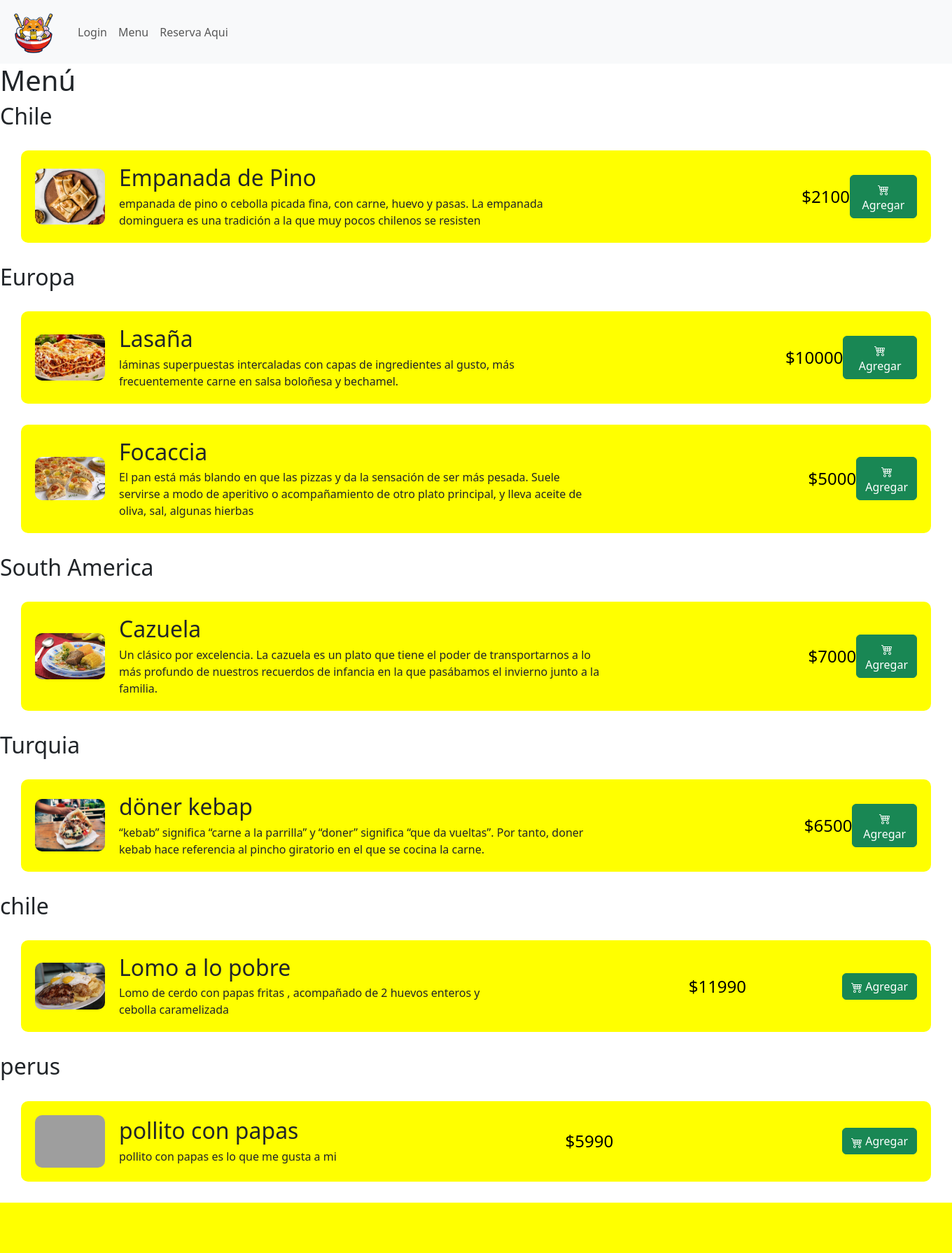
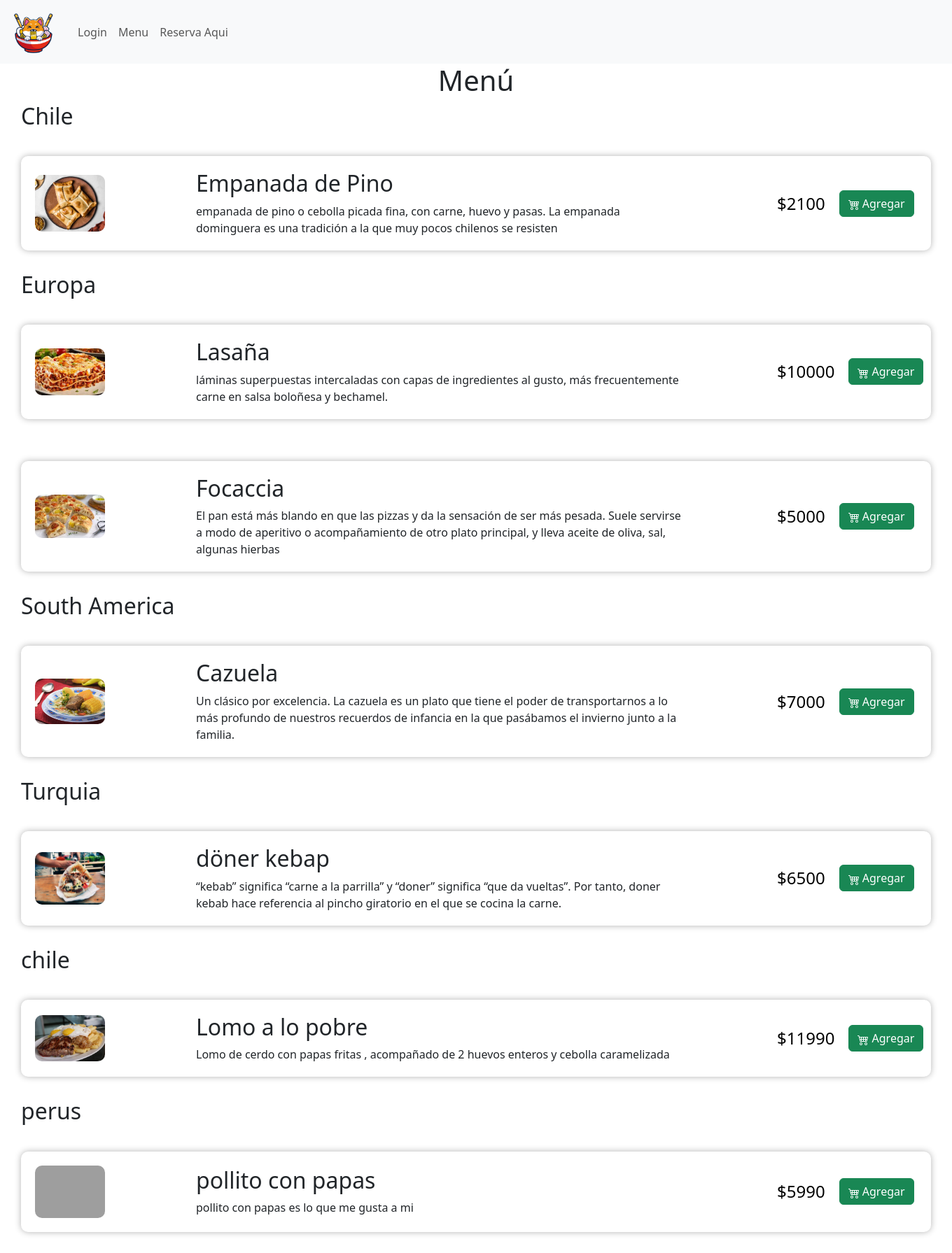
Before and after one commit to CloudxNess/Portafolio-de-titulo, a Django app: page /menupedidoonline in a window 1360 px wide. Shown: the whole page at 70% size. Before the commit the page ends 1719 px from the top, so only its background shows below. Run offline with Django 4.2, Linux system fonts and the light colour scheme; data comes from the database, SQL or seed files in the repository; some libraries are stand-ins or nearby versions; grey boxes are pictures that could not be loaded.

Commit message:
Update Menu y Menupedidoonline

```diff
--- a/WebGastronomicaApp/appweb/templates/Carrito/menupedidoonline.html
+++ b/WebGastronomicaApp/appweb/templates/Carrito/menupedidoonline.html
@@ -7,63 +7,27 @@
 <head>
     <meta charset="UTF-8">
     <meta name="viewport" content="width=device-width, initial-scale=1.0">
-    <title>Menú </title>
-    <style>
-        .menu-item {
-            display: flex;
-            align-items: center;
-            background-color: yellow;
-            margin: 30px;
-            padding: 20px;
-            width: 1300px;
-            border-radius: 10px;
-        }
-        .menu-item img {
-            width: 100px;
-            height: auto;
-            border-radius: 10px;
-            margin-right: 20px;
-        }
-        .menu-item div {
-            flex-grow: 1;
-        }
-        .menu-item h2 {
-            margin: 0;
-        }
-        .menu-item p {
-            margin: 5px 0 0;
-            max-width: 70%;
-            overflow: hidden;
-        }
-        .menu-item .price {
-            font-size: 1.5em;
-            color: black;
-        }
-    </style>
+    <title>Menú</title>
 </head>
 <body>
-    <div style="float:right;">
-
+    <div class="fixed-widget">
         {% if request.user.is_authenticated %}
             {% include "Carrito/widget.html" %}
         {% else %}
-
-
         {% endif %}
-
     </div>
-  <h1>Menú</h1>
+    <h1 style="text-align: center;">Menú</h1>
     {% for region, MenuP in platos_por_region.items %}
-
-    <h2>{{ region }}</h2>
+        <div class="menu-container">
+            <h2 class="region-title">{{ region }}</h2>
             {% for x in MenuP %}
-
                 <div class="menu-item">
                     <img src="{{ x.imagen.url }}">
-          <div>
+                    <div class="menu-info">
                         <h2>{{ x.Nombre }}</h2>
                         <p>{{ x.Descripcion }}</p>
                     </div>
+                    <div class="price-container">
                         <div class="price">${{ x.Costo }}</div>
                         <button type="button" class="btn btn-success">
                             <svg xmlns="http://www.w3.org/2000/svg" width="16" height="16" fill="currentColor" class="bi bi-cart4" viewBox="0 0 16 16">
@@ -72,9 +36,67 @@
                             Agregar
                         </button>
                     </div>
+                </div>
             {% endfor %}
+        </div>
     {% endfor %}
 </body>
 </html>
-
+<style>
+  .fixed-widget {
+      position: fixed;
+      top: 20px;
+      right: 20px;
+      z-index: 1000;
+      margin-top: 5%;
+  }
+  .menu-container {
+      display: flex;
+      flex-direction: column;
+      align-items: flex-start;
+  }
+  .region-title {
+      margin-left: 30px;
+  }
+  .menu-item {
+      display: flex;
+      justify-content: space-between;
+      align-items: center;
+      background-color: white;
+      margin: 30px;
+      padding: 20px;
+      width: 1300px;
+      border-radius: 10px;
+      box-shadow: 0 0 10px rgba(0, 0, 0, 0.3);
+  }
+  .menu-item img {
+      width: 100px;
+      height: auto;
+      border-radius: 10px;
+      margin-right: 20px;
+  }
+  .menu-info {
+      flex-grow: 1;
+      margin-right: 20px;
+      max-width: 700px;
+  }
+  .menu-info p {
+      margin: 5px 0 0;
+      white-space: normal;
+  }
+  .price-container {
+      display: flex;
+      align-items: center;
+      width: 200px;
+  }
+  .price {
+      font-size: 1.5em;
+      color: black;
+      white-space: nowrap;
+      margin-right: 20px;
+  }
+  .menu-item .btn {
+      white-space: nowrap;
+  }
+</style>
 {% endblock %}
--- a/WebGastronomicaApp/appweb/templates/menu.html
+++ b/WebGastronomicaApp/appweb/templates/menu.html
@@ -17,6 +17,7 @@
   </div>
 
   <div class="row">
+    <h1 style="text-align: center;">Menú</h1>
     {% for region, MenuP in platos_por_region.items %}
     <div class="col-md-12 mb-3">
       <h2>{{ region }}</h2>
```
Lines whose indentation alone changed are shown as unchanged.
